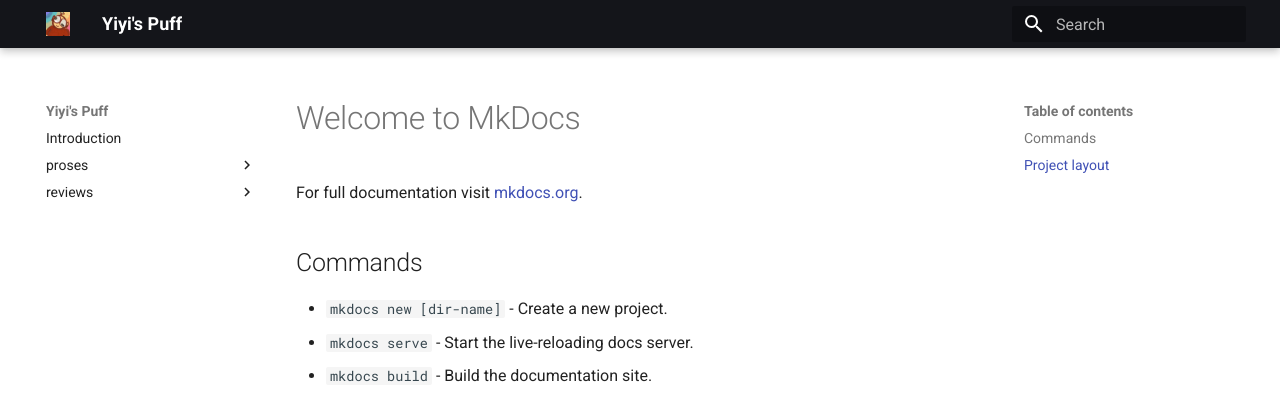
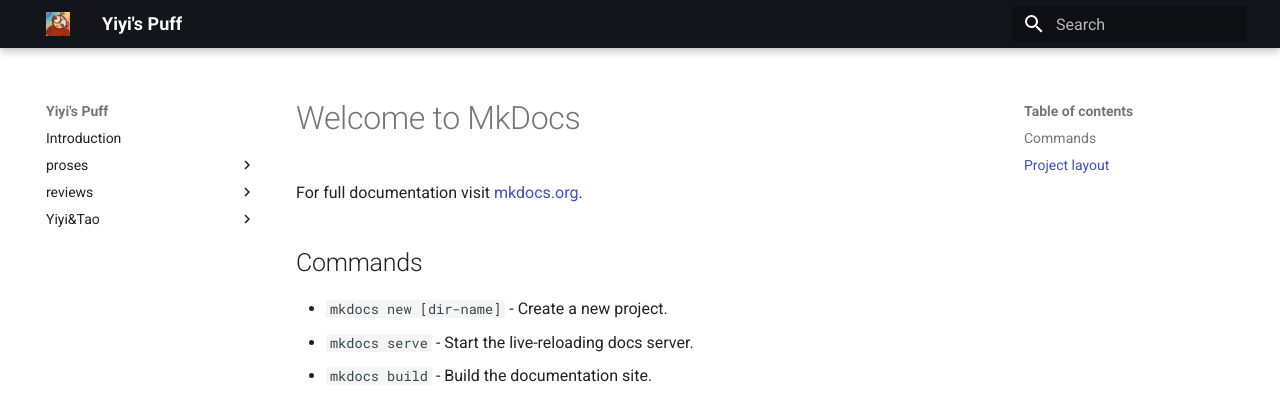
Before and after one commit to PuffYiyi/Yiyi-s-Puff, an MkDocs documentation site: the page built from docs/index.md, in a window 1280 px wide. Shown: the top 401 px of the page. Built offline with MkDocs 1.6.1 and Material for MkDocs 9.7.7, drawn with Linux system fonts in a browser that asks for light colours.

Commit message:
Update mkdocs.yml

```diff
--- a/mkdocs.yml
+++ b/mkdocs.yml
@@ -24,6 +24,10 @@
     - 苏格拉底的申辩: reviews/书评/苏格拉底的申辩.md
     - 长安的荔枝: reviews/书评/长安的荔枝.md
     - 人生的十二法则: reviews/书评/人生十二法则.md
+- Yiyi&Tao:
+  - velog:
+    - velog/The_Beginning.md
+  - here2there: 1.md
 theme:
   name: material   # 主题的文件名
   logo: img/favicon.ico  # 设置图标/注意文件的引用方式
```
